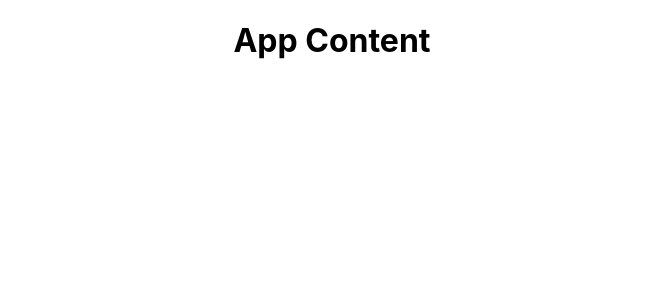
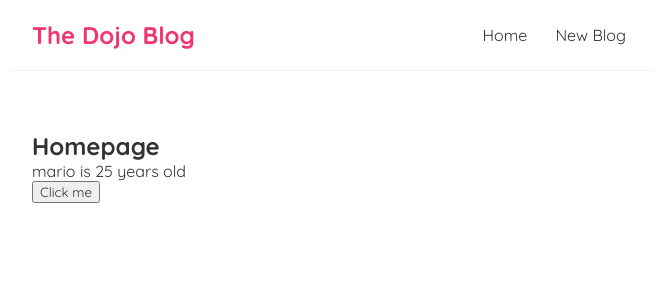
Before and after one commit to ukaran11/dojo-blog-react, a React (Create React App) app: page / in a window 1280 px wide. Shown: the top 300 px of the page, without its empty margins (308-964 px from the left). Built offline with nearby package versions, Linux system fonts and the light colour scheme; the HTML template or start-up script is replaced by a standard one.

Commit message:
Utsav | Added Navbar and Home Components

```diff
--- a/src/App.css
+++ /dev/null
@@ -1,38 +0,0 @@
-.App {
-  text-align: center;
-}
-
-.App-logo {
-  height: 40vmin;
-  pointer-events: none;
-}
-
-@media (prefers-reduced-motion: no-preference) {
-  .App-logo {
-    animation: App-logo-spin infinite 20s linear;
-  }
-}
-
-.App-header {
-  background-color: #282c34;
-  min-height: 100vh;
-  display: flex;
-  flex-direction: column;
-  align-items: center;
-  justify-content: center;
-  font-size: calc(10px + 2vmin);
-  color: white;
-}
-
-.App-link {
-  color: #61dafb;
-}
-
-@keyframes App-logo-spin {
-  from {
-    transform: rotate(0deg);
-  }
-  to {
-    transform: rotate(360deg);
-  }
-}
--- a/src/App.js
+++ b/src/App.js
@@ -1,10 +1,12 @@
-import './App.css';
+import Home from './Home';
+import Navbar from './Navbar';
 
 function App() {
   return (
     <div className="App">
+      <Navbar/>
       <div className="content">
-        <h1>App Content</h1>
+        <Home/>
       </div>
     </div>
   );
--- /dev/null
+++ b/src/Home.js
@@ -0,0 +1,22 @@
+import { useState } from "react"
+import { setSyntheticTrailingComments } from "typescript";
+const Home = () => {
+
+    const [name, setName] = useState('mario');
+    const [age, setAge] = useState(25);
+
+    const handleClick = () => {
+        setName('luigi')
+        setAge(30);
+    }
+
+    return (
+        <div className="home">
+            <h2>Homepage</h2>
+            <p>{ name } is { age } years old</p>
+            <button onClick={handleClick}>Click me</button>
+        </div>
+    );
+}
+
+export default Home;
--- /dev/null
+++ b/src/Navbar.js
@@ -0,0 +1,13 @@
+const Navbar = () => {
+    return (
+        <nav className="navbar">
+            <h1>The Dojo Blog</h1>
+            <div className="links">
+                <a href="/">Home</a>
+                <a href="/create">New Blog</a>
+            </div>
+        </nav>
+    )
+}
+
+export default Navbar;
--- a/src/index.css
+++ b/src/index.css
@@ -1,13 +1,35 @@
-body {
+@import url('https://fonts.googleapis.com/css2?family=Quicksand:wght@300;400;500;600;700&display=swap');
+
+/* base styles */
+* {
   margin: 0;
-  font-family: -apple-system, BlinkMacSystemFont, 'Segoe UI', 'Roboto', 'Oxygen',
-    'Ubuntu', 'Cantarell', 'Fira Sans', 'Droid Sans', 'Helvetica Neue',
-    sans-serif;
-  -webkit-font-smoothing: antialiased;
-  -moz-osx-font-smoothing: grayscale;
+  font-family: "Quicksand";
+  color: #333;
 }
-
-code {
-  font-family: source-code-pro, Menlo, Monaco, Consolas, 'Courier New',
-    monospace;
+.navbar {
+  padding: 20px;
+  display: flex;
+  align-items: center;
+  max-width: 600px;
+  margin: 0 auto;
+  border-bottom: 1px solid #f2f2f2;
 }
+.navbar h1 {
+  color: #f1356d;
+}
+.navbar .links {
+  margin-left: auto;
+}
+.navbar a {
+  margin-left: 16px;
+  text-decoration: none;
+  padding: 6px;
+}
+.navbar a:hover {
+  color: #f1356d;
+}
+.content {
+  max-width: 600px;
+  margin: 40px auto;
+  padding: 20px;
+}
```
Also changed, not shown: 1 other file (tests, documents, lock files or other folders).
